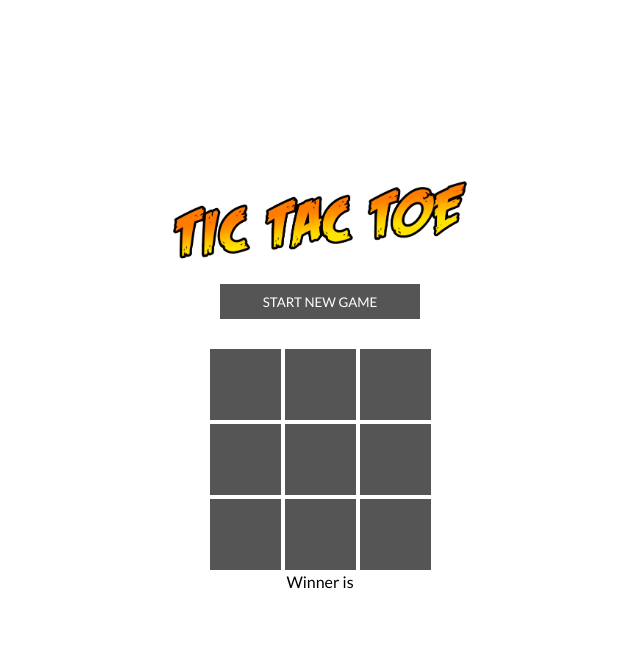
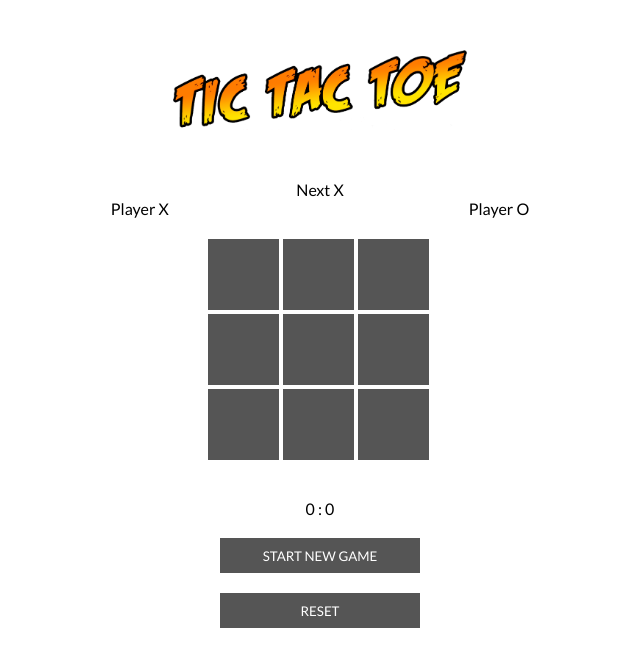
Before and after one commit to YushchenkoY/tic_tac_toe, a React (Create React App) app: page / in a window 1280 px wide. Shown: the top 666 px of the page, without its empty margins (320-960 px from the left). Built offline with nearby package versions, Linux system fonts and the light colour scheme.

Commit message:
Rewrote the base. Open-ended questions: 1) move history 2) correct score 3) draw

```diff
--- a/src/App.css
+++ /dev/null
@@ -1,39 +0,0 @@
-.App {
-  text-align: center;
-  min-height: 100vh;
-  width: 100%;
-  display: flex;
-  flex-direction: column;
-  justify-content: center;
-  align-items: center;
-}
-
-.App-logo {
-  height: 80px;
-  pointer-events: none;
-}
-
-
-.App-header {
-  background-color: #282c34;
-  min-height: 100vh;
-  display: flex;
-  flex-direction: column;
-  align-items: center;
-  justify-content: center;
-  font-size: calc(10px + 2vmin);
-  color: white;
-}
-
-.App-link {
-  color: #61dafb;
-}
-
-@keyframes App-logo-spin {
-  from {
-    transform: rotate(0deg);
-  }
-  to {
-    transform: rotate(360deg);
-  }
-}
--- a/src/App.js
+++ b/src/App.js
@@ -1,12 +1,12 @@
-import './App.css';
 import React from 'react';
-import Playing_field from './components/pages/Playing_field';
+import logo from './img/logo.png'
+import Board from './components/Board';
 
 function App() {
   return (
     <div className="App">
-      <Playing_field />
-
+      <img src={logo} className="App-logo" alt="logo" />
+      <Board />
     </div>
   );
 }
--- /dev/null
+++ b/src/components/Board.js
@@ -0,0 +1,97 @@
+import React, {useState} from 'react';
+import CalculateWinner from './CalculateWinner';
+import Status from './Status';
+
+const initialStateBoard = Array(9).fill(null)
+const initialStateIsX = true
+let counterX = 0
+let counterO = 0
+
+function Board() {
+    const [board, setBoard] = useState(initialStateBoard)
+    const [isX, setIsX] = useState(initialStateIsX);
+    const winner = CalculateWinner(board);
+    const gameStatus = Status(board)
+
+    const upDateGame = (i, char) => {
+        const newBoard = [...board]
+        if (winner || newBoard[i]) return null
+        newBoard[i] = isX ? 'X' : 'O'
+        setBoard(newBoard)
+        setIsX(!isX)
+    }
+
+    // НЕ МОГУ НАСТРОИТЬ ВЫВОД РЕЗУЛЬТАТА "НИЧЬЯ"
+    const status = () => {
+        if (winner) {
+            return (<span>Winner is {winner}</span> )
+        } else if (gameStatus === true && winner === null) {
+            return (<span>DRAW</span>)
+        } else {
+            return (<span> Next  { isX ? 'X' : 'O' }</span>)
+        }
+    }
+
+    // СЧИТАЕТ ТОЛЬКО ДО РЕЗУЛЬТАТА 1:1
+    const score = () => {
+        if (winner == 'X') { counterX =+ 1
+        }
+        else if (winner == 'O') {counterO =+ 1
+        }
+
+        return (
+            <span>{counterX} : {counterO}</span>
+        )
+
+    }
+
+    const reset = () => {
+        return (
+                setBoard(initialStateBoard),
+                setIsX(initialStateIsX),
+                counterX = 0,
+                counterO = 0
+        )
+    }
+
+    return (
+    <div className = 'vertically'>
+        {status()}
+        <div className = 'horizon'>
+            <div>
+                <span className = 'first player'>Player X</span>
+                {/* ХОЧУ ВЫВОД ИСТОРИИ ХОДОВ  */}
+            </div>
+
+            <div className = 'table'>
+                <biv className = 'line'>
+                    <div className = 'cell' onClick = { () => upDateGame(0) } >{board[0]}</div>
+                    <div className = 'cell' onClick = { () => upDateGame(1) } >{board[1]}</div>
+                    <div className = 'cell' onClick = { () => upDateGame(2) } >{board[2]}</div>
+                </biv>
+                <biv className = 'line'>
+                    <div className = 'cell' onClick = { () => upDateGame(3) } >{board[3]}</div>
+                    <div className = 'cell' onClick = { () => upDateGame(4) } >{board[4]}</div>
+                    <div className = 'cell' onClick = { () => upDateGame(5) } >{board[5]}</div>
+                </biv>
+                <biv className = 'line'>
+                    <div className = 'cell' onClick = { () => upDateGame(6) } >{board[6]}</div>
+                    <div className = 'cell' onClick = { () => upDateGame(7) } >{board[7]}</div>
+                    <div className = 'cell' onClick = { () => upDateGame(8) } >{board[8]}</div>
+                </biv>
+            </div>
+            <div>
+                <span className = 'first player'>Player O</span>
+                {/* ХОЧУ ВЫВОД ИСТОРИИ ХОДОВ  */}
+            </div>
+
+        </div>
+        {score()}
+        <button className = 'btn' onClick = { () => {setBoard(initialStateBoard)}}> START NEW GAME </button>
+        <button className = 'btn' onClick = { () => reset() }> RESET </button>
+
+    </ div >
+)
+}
+
+export default Board
--- a/src/components/functional/How_is_winner.js
+++ b/src/components/CalculateWinner.js
@@ -1,4 +1,4 @@
-function calculateWinner(squares) {
+function CalculateWinner(squares) {
 	const lines = [
 		[0, 1, 2],
 		[3, 4, 5],
@@ -17,4 +17,4 @@ function calculateWinner(squares) {
 	}
 	return null
 }
-export default calculateWinner
+export default CalculateWinner
--- /dev/null
+++ b/src/components/Status.js
@@ -0,0 +1,8 @@
+function Status(squares) {
+	for (let i = 0; i < squares.lenght; i++) {
+        if (squares[i]) {return true}
+        return false
+    }
+
+}
+export default Status
--- a/src/components/functional/Board.css
+++ /dev/null
@@ -1,45 +0,0 @@
-.table {
-    width: 300px;
-    height: 300px;
-    display: flex;
-    flex-direction: column;
-    justify-content: center;
-    align-items: center;
-}
-.line{
-    display: flex;
-    flex-wrap: wrap;
-}
-.cell{
-    background-color: #555555;
-    border: 2px solid #fff;
-    width: 75px;
-    height: 75px;
-    color: rgb(255, 255, 255);
-    cursor: pointer;
-    outline: none;
-    font-size: 40px;
-    display: flex;
-    justify-content: center;
-    align-items: center;
-}
-.cell:hover{
-    background-color: #222222;
-    transition: 0.3s all ease;
-}
-.start__btn {
-    width: 200px;
-    height: 35px;
-    margin-bottom: 25px;
-    cursor: pointer;
-    color: white;
-    outline: none;
-    background-color: #555555;
-    border: 1px solid  #555555;
-    margin-bottom: 0;
-    margin-top: 20px;
-}
-.start__btn:hover {
-    background-color: #222222;
-    transition: .3s all ease;
-}
--- a/src/components/functional/Board.js
+++ /dev/null
@@ -1,56 +0,0 @@
-import React, {useState} from 'react';
-import './Board.css'
-import calculateWinner from './How_is_winner';
-
-const initialStateBoard = Array(9).fill(null)
-const initialStateIsX = true
-
-
-function Board() {
-    const [board, setBoard] = useState(initialStateBoard)
-    const [isX, setIsX] = useState(initialStateIsX);
-    const winner = calculateWinner(board);
-
-    const upDateGame = (i, char) => {
-        const newBoard = [...board]
-        if (winner || newBoard[i]) return null
-        newBoard[i] = isX ? 'X' : 'O'
-        setBoard(newBoard)
-        setIsX(!isX)
-    }
-
-
-    const startNewGame = () => {
-        return (
-            <button className = 'start__btn' onClick = { () => {setBoard(initialStateBoard)}}> START NEW GAME </button>
-        )
-    }
-
-
-
-    return (
-    <>
-        {startNewGame()}
-        <div className = 'table'>
-            <biv className = 'line'>
-                <div className = 'cell' onClick = { () => upDateGame(0) } >{board[0]}</div>
-                <div className = 'cell' onClick = { () => upDateGame(1) } >{board[1]}</div>
-                <div className = 'cell' onClick = { () => upDateGame(2) } >{board[2]}</div>
-            </biv>
-            <biv className = 'line'>
-                <div className = 'cell' onClick = { () => upDateGame(3) } >{board[3]}</div>
-                <div className = 'cell' onClick = { () => upDateGame(4) } >{board[4]}</div>
-                <div className = 'cell' onClick = { () => upDateGame(5) } >{board[5]}</div>
-            </biv>
-            <biv className = 'line'>
-                <div className = 'cell' onClick = { () => upDateGame(6) } >{board[6]}</div>
-                <div className = 'cell' onClick = { () => upDateGame(7) } >{board[7]}</div>
-                <div className = 'cell' onClick = { () => upDateGame(8) } >{board[8]}</div>
-            </biv>
-            <div>Winner is {winner}</div>
-        </div>
-    </ >
-)
-}
-
-export default Board
--- a/src/components/functional/Navbar.js
+++ /dev/null
@@ -1,18 +0,0 @@
-import React from 'react';
-import logo from '../../img/logo.png';
-
-class Navbar extends React.Component {
-    constructor () {
-        super()
-    }
-    render(){
-
-        return (
-            <div className = 'navbar'>
-                <img src={logo} className="App-logo" alt="logo" />
-            </div>
-        )
-    }
-}
-
-export default Navbar
--- a/src/components/pages/Players.js
+++ /dev/null
@@ -1,26 +0,0 @@
-import React from 'react';
-
-function Players() {
-
-    return (
-        <div className = 'players'>
-            <div className = 'player'>
-                <div> O player:</div>
-                <select>
-                    <option id = '1' value="Human" style="height:21px;">Human</option>
-                    <option id = '' value="Computer" style="height:21px;">Computer</option>
-                </select>
-            </div>
-            <div className = 'player'>
-                <div> X player:</div>
-                <select>
-                    <option id = '2' value="Human" style="height:21px;">Human</option>
-                    <option id = '' value="Computer" style="height:21px;">Computer</option>
-                </select>
-            </div>
-            <button>OK</button>
-        </div>
-    )
-}
-
-export default Players
--- a/src/components/pages/Playing_field.js
+++ /dev/null
@@ -1,16 +0,0 @@
-import React from 'react';
-import Board from '../functional/Board';
-import Navbar from '../functional/Navbar'
-import Players from './Players';
-
-function Playing_field() {
-    return (
-        <div className="Playing_field">
-            <Navbar />
-            <Board />
-            {/* <Players /> */}
-        </div>
-    );
-    }
-
-export default Playing_field;
--- a/src/index.css
+++ b/src/index.css
@@ -4,3 +4,73 @@
   padding: 0;
   box-sizing: border-box;
 }
+.App {
+  text-align: center;
+  min-height: 100vh;
+  width: 100%;
+  display: flex;
+  flex-direction: column;
+  /* justify-content: center; */
+  align-items: center;
+}
+
+.App-logo {
+  height: 80px;
+  margin: 50px;
+}
+
+.vertically{
+  display: flex;
+  flex-direction: column;
+  justify-content: center;
+  align-items: center;
+}
+.horizon{
+  display: flex;
+
+}
+.table {
+  width: 300px;
+  height: 300px;
+  display: flex;
+  flex-direction: column;
+  justify-content: center;
+  align-items: center;
+}
+.line{
+  display: flex;
+  flex-wrap: wrap;
+}
+.cell{
+  background-color: #555555;
+  border: 2px solid #fff;
+  width: 75px;
+  height: 75px;
+  color: rgb(255, 255, 255);
+  cursor: pointer;
+  outline: none;
+  font-size: 40px;
+  display: flex;
+  justify-content: center;
+  align-items: center;
+}
+.cell:hover{
+  background-color: #222222;
+  transition: 0.3s all ease;
+}
+.btn {
+  width: 200px;
+  height: 35px;
+  margin-bottom: 25px;
+  cursor: pointer;
+  color: white;
+  outline: none;
+  background-color: #555555;
+  border: 1px solid  #555555;
+  margin-bottom: 0;
+  margin-top: 20px;
+}
+.start__btn:hover {
+  background-color: #222222;
+  transition: .3s all ease;
+}
```
Also changed, not shown: src/components/functional/Player.js (deleted, +0 -12 lines).
